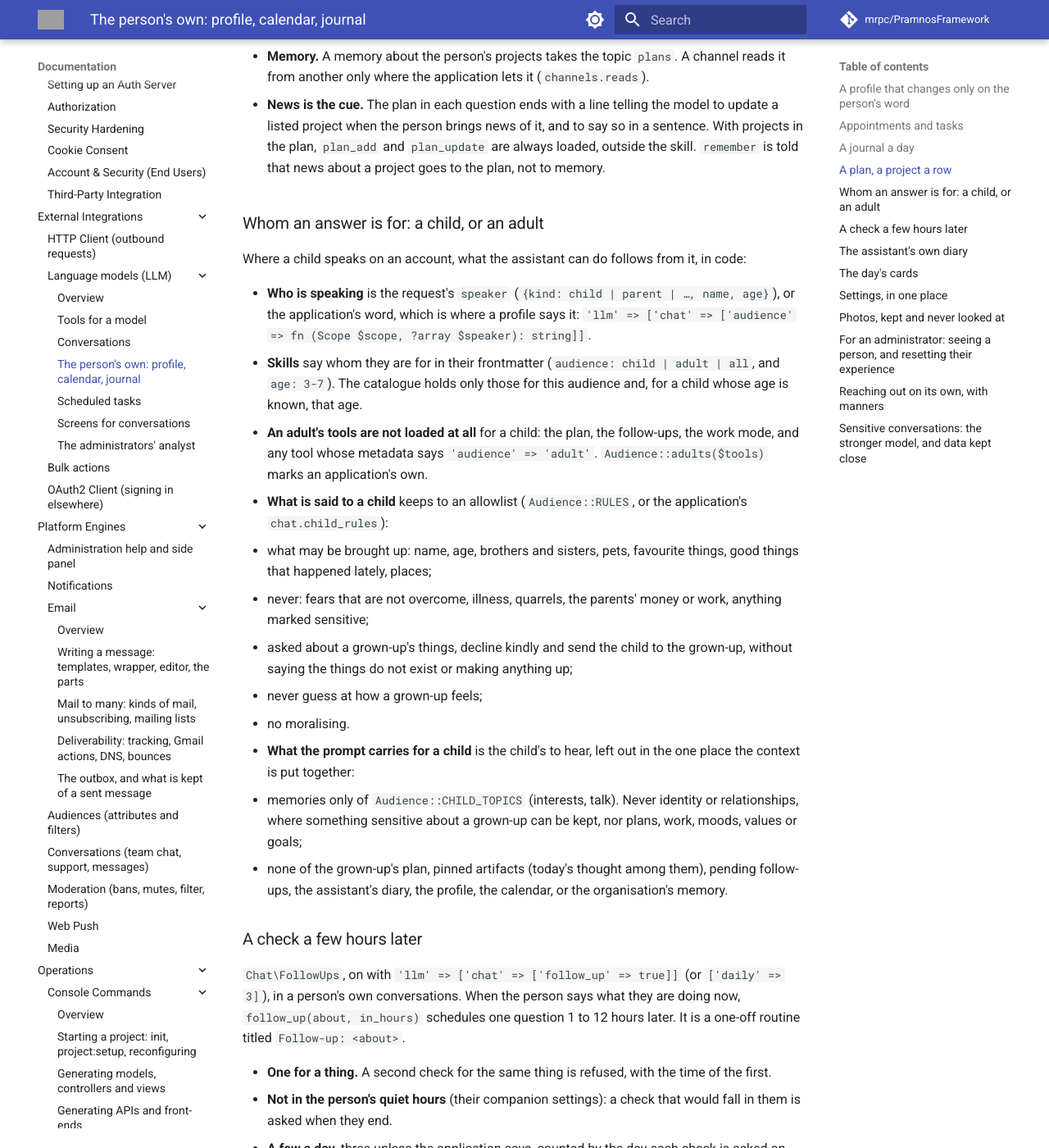
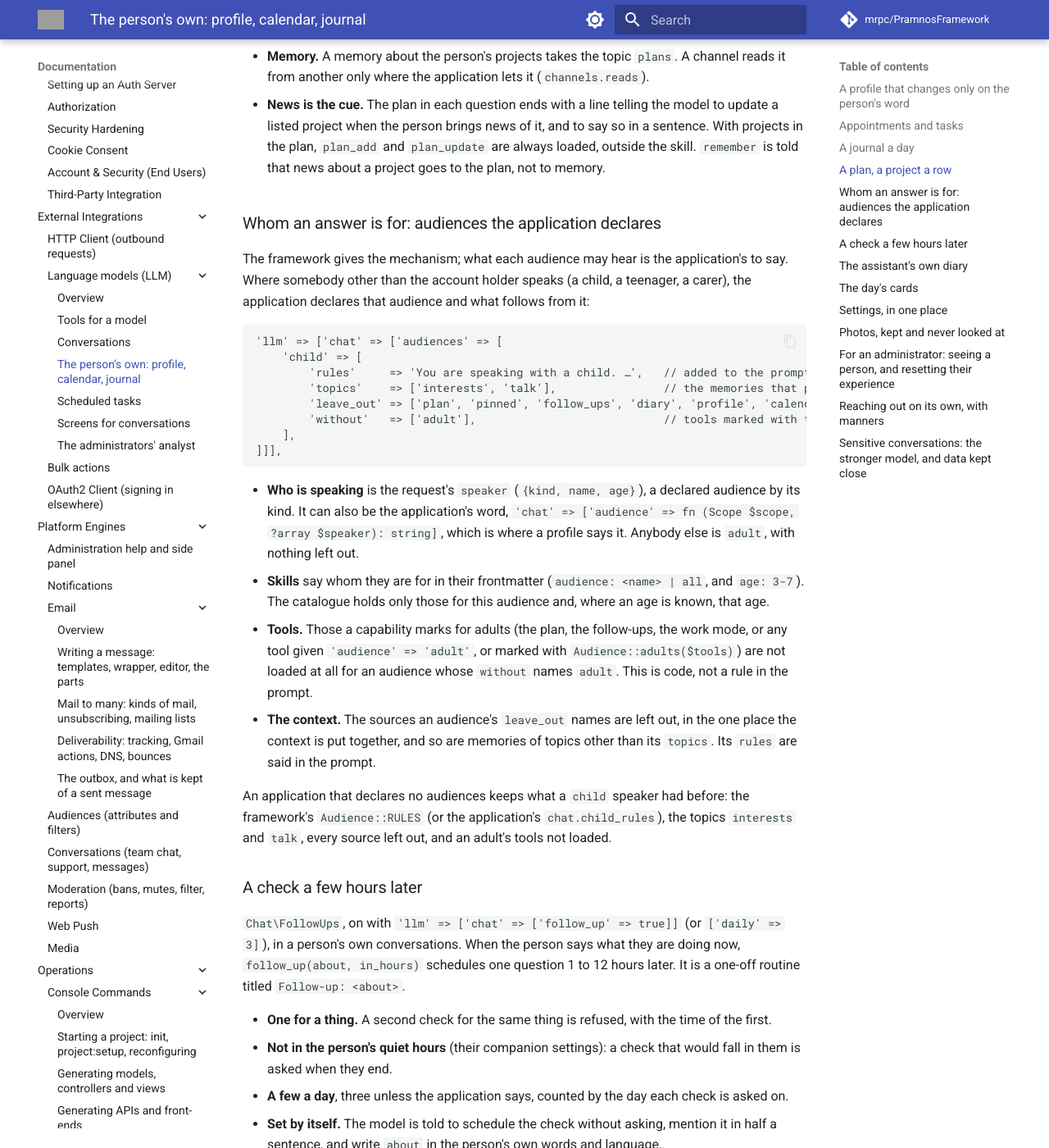
Before and after one commit to mrpc/PramnosFramework, an MkDocs documentation site: the page built from docs/Pramnos_LLM_Person_Guide.md, in a window 1280 px wide and 1400 px high, scrolled down 4869 px. Shown: the whole window at 82% size. Built offline with MkDocs 1.6.1 and Material for MkDocs 9.7.7, drawn with Linux system fonts in a browser that asks for light colours; comment, search, counter and statistics services are not loaded; grey boxes are pictures that could not be loaded.

Commit message:
feat(llm): audiences the application declares — rules, memory topics, context left out, tools without — the framework the mechanism only (FW-450)

````diff
--- a/docs/Pramnos_LLM_Person_Guide.md
+++ b/docs/Pramnos_LLM_Person_Guide.md
@@ -2,7 +2,7 @@
 use_cases:
   - Giving an assistant a profile of the person, their calendar and a journal, each turned on by itself
   - Keeping a person's projects in a plan the assistant updates from what they say, with a morning briefing
-  - Letting a child talk to the assistant with only a child's skills and tools, and safe topics
+  - Letting someone other than the account holder talk to the assistant, with only their skills, tools and context
   - Letting the assistant book appointments, find free slots and remind before them
   - Keeping an assistant from messaging people at night, too often or while they are busy
   - Keeping what a person confided with a provider you trust with it
@@ -195,36 +195,41 @@ focus, blockers, updated`. The phase is one of `active`, `paused`, `waiting` or
   the plan, `plan_add` and `plan_update` are always loaded, outside the skill. `remember` is told
   that news about a project goes to the plan, not to memory.
 
-### Whom an answer is for: a child, or an adult
+### Whom an answer is for: audiences the application declares
 
-Where a child speaks on an account, what the assistant can do follows from it, in code:
+The framework gives the mechanism; what each audience may hear is the application's to say.
+Where somebody other than the account holder speaks (a child, a teenager, a carer), the
+application declares that audience and what follows from it:
 
-- **Who is speaking** is the request's `speaker` (`{kind: child | parent | …, name, age}`), or
-  the application's word, which is where a profile says it:
-  `'llm' => ['chat' => ['audience' => fn (Scope $scope, ?array $speaker): string]]`.
-- **Skills** say whom they are for in their frontmatter (`audience: child | adult | all`, and
-  `age: 3-7`). The catalogue holds only those for this audience and, for a child whose age is
-  known, that age.
-- **An adult's tools are not loaded at all** for a child: the plan, the follow-ups, the work mode,
-  and any tool whose metadata says `'audience' => 'adult'`. `Audience::adults($tools)` marks an
-  application's own.
-- **What is said to a child** keeps to an allowlist (`Audience::RULES`, or the application's
-  `chat.child_rules`):
-  - what may be brought up: name, age, brothers and sisters, pets, favourite things, good things
-    that happened lately, places;
-  - never: fears that are not overcome, illness, quarrels, the parents' money or work, anything
-    marked sensitive;
-  - asked about a grown-up's things, decline kindly and send the child to the grown-up, without
-    saying the things do not exist or making anything up;
-  - never guess at how a grown-up feels;
-  - no moralising.
-- **What the prompt carries for a child** is the child's to hear, left out in the one place the
-  context is put together:
-  - memories only of `Audience::CHILD_TOPICS` (interests, talk). Never identity or relationships,
-    where something sensitive about a grown-up can be kept, nor plans, work, moods, values or
-    goals;
-  - none of the grown-up's plan, pinned artifacts (today's thought among them), pending
-    follow-ups, the assistant's diary, the profile, the calendar, or the organisation's memory.
+```php
+'llm' => ['chat' => ['audiences' => [
+    'child' => [
+        'rules'     => 'You are speaking with a child. …',   // added to the prompt
+        'topics'    => ['interests', 'talk'],                // the memories that pass; all when not said
+        'leave_out' => ['plan', 'pinned', 'follow_ups', 'diary', 'profile', 'calendar', 'organisation'],
+        'without'   => ['adult'],                            // tools marked with these audiences, not loaded
+    ],
+]]],
+```
+
+- **Who is speaking** is the request's `speaker` (`{kind, name, age}`), a declared audience by its
+  kind. It can also be the application's word,
+  `'chat' => ['audience' => fn (Scope $scope, ?array $speaker): string]`, which is where a
+  profile says it. Anybody else is `adult`, with nothing left out.
+- **Skills** say whom they are for in their frontmatter (`audience: <name> | all`, and
+  `age: 3-7`). The catalogue holds only those for this audience and, where an age is known, that
+  age.
+- **Tools.** Those a capability marks for adults (the plan, the follow-ups, the work mode, or
+  any tool given `'audience' => 'adult'`, or marked with `Audience::adults($tools)`) are not
+  loaded at all for an audience whose `without` names `adult`. This is code, not a rule in the
+  prompt.
+- **The context.** The sources an audience's `leave_out` names are left out, in the one place
+  the context is put together, and so are memories of topics other than its `topics`. Its
+  `rules` are said in the prompt.
+
+An application that declares no audiences keeps what a `child` speaker had before: the
+framework's `Audience::RULES` (or the application's `chat.child_rules`), the topics `interests`
+and `talk`, every source left out, and an adult's tools not loaded.
 
 ### A check a few hours later
 
````
Also changed, not shown: docs/version-history/posts/2026-11-11.md (+17 -1 lines), 5 other files.
